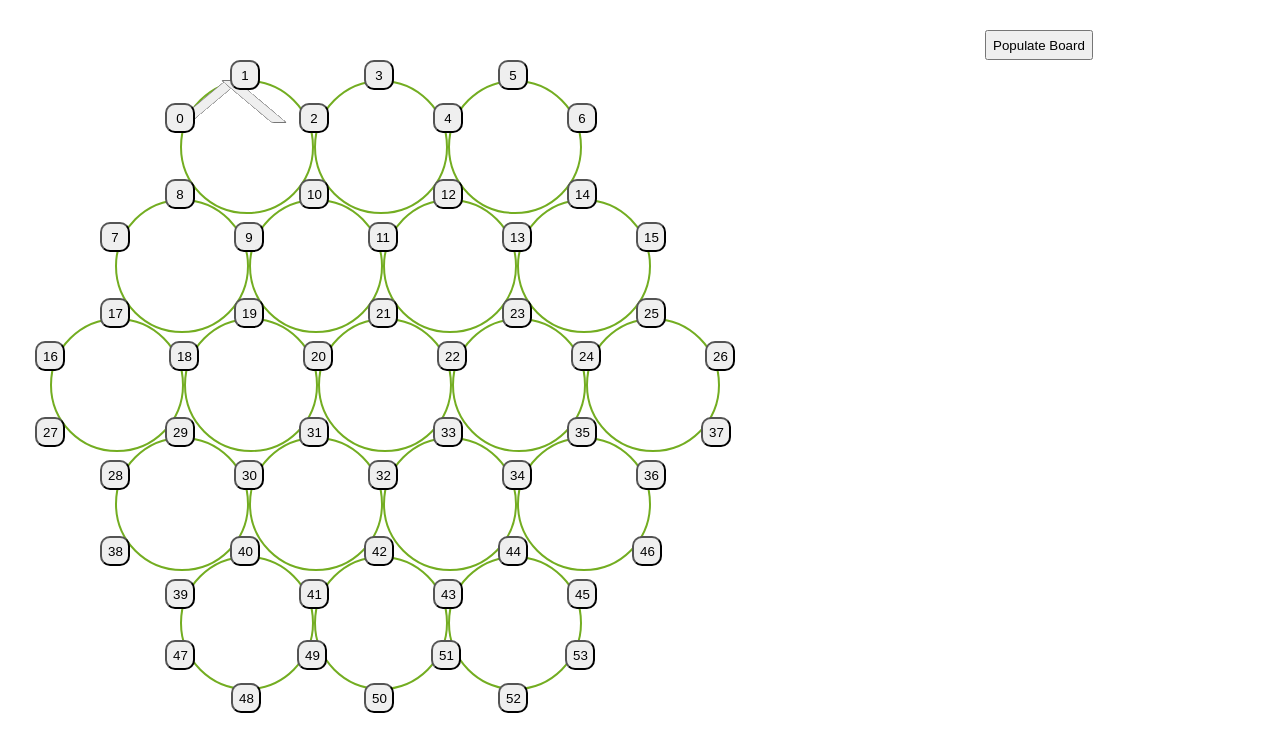
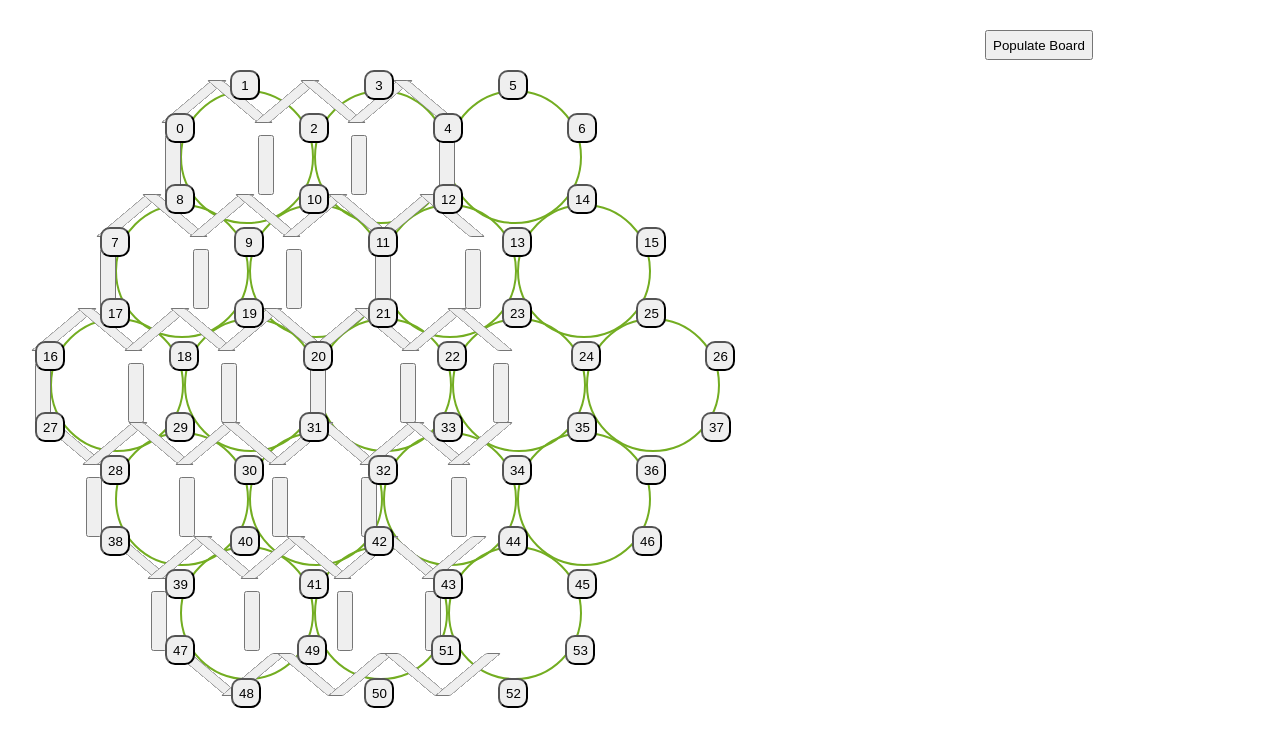
Before and after one commit to woqs/react_catan, a React (Create React App) app: page / in a window 1280 px wide. Shown: the top 752 px of the page. Built offline with nearby package versions, Linux system fonts and the light colour scheme.

Commit message:
feat: add all roads

```diff
--- a/src/App.css
+++ b/src/App.css
@@ -44,6 +44,7 @@
 
 .CellLine {
   display: flex;
+  margin-top: 10px;
 }
 
 .VillageLineBottom {
@@ -58,7 +59,7 @@
 }
 
 .DownCellLine {
-  margin-top: -15px;
+  margin-top: -30px;
 }
 
 .RoundCell {
@@ -91,6 +92,11 @@
   transform: skewX(50deg);
 }
 
+.RoadUpward {
+  margin-top: 55px;
+  height: 60px;
+}
+
 .wool {
   background-color: whitesmoke;
 }
--- a/src/atom/Road.tsx
+++ b/src/atom/Road.tsx
@@ -1,3 +1,5 @@
+import { CSSProperties } from "react";
+
 export const POSITION_TOP_LEFT = "RoadTopLeft";
 export const POSITION_TOP_RIGHT = "RoadTopRight";
 export const POSITION_UPWARD = "RoadUpward";
@@ -7,11 +9,11 @@ type Position =
 | typeof POSITION_TOP_RIGHT
 | typeof POSITION_UPWARD
 
-function Road(prop: {position: Position}): JSX.Element
+function Road(prop: {position: Position, style?: CSSProperties}): JSX.Element
 {
-    const { position } = prop
+    const { position, style } = prop
     return (
-        <button className={"Road ".concat(position)} style={{marginLeft:'150px'}}></button>
+        <button className={"Road ".concat(position)} style={style}></button>
     );
 }
 export default Road
--- a/src/molecule/Board.tsx
+++ b/src/molecule/Board.tsx
@@ -5,6 +5,7 @@ import '../App.css';
 import Village from "../atom/Village";
 import { getArroundVillagesIds, VillageStatus } from "../domain/VillagesStatus";
 import { ClickableItem } from "../domain/ClickableItem";
+import Road from "../atom/Road";
 
 function Board(prop:{
     productionCells?: Array<ProductionType>,
@@ -50,8 +51,16 @@ function Board(prop:{
     return(
         <div className="Board">
             <div className="RoadLine">
-                <button className="Road RoadTopLeft" style={{marginLeft:'150px'}}></button>
-                <button className="Road RoadTopRight" style={{marginLeft:'30px'}}></button>
+                <Road position="RoadUpward" style={{marginLeft:'115px'}} />
+                <Road position="RoadTopLeft" style={{marginLeft:'5px'}} />
+                <Road position="RoadTopRight" style={{marginLeft:'30px'}} />
+                <Road position="RoadUpward" style={{marginLeft:'10px'}} />
+                <Road position="RoadTopLeft" style={{marginLeft:'5px'}} />
+                <Road position="RoadTopRight" style={{marginLeft:'30px'}} />
+                <Road position="RoadUpward" style={{marginLeft:'10px'}} />
+                <Road position="RoadTopLeft" style={{marginLeft:'5px'}} />
+                <Road position="RoadTopRight" style={{marginLeft:'30px'}} />
+                <Road position="RoadUpward" style={{marginLeft:'5px'}} />
             </div>
             <div className="CellLine">
                 <Village style={{marginLeft:'115px', marginTop:'23px'}} statuses={villageStatus} id={0} onClick={() => onVillageClick(0)} />
@@ -71,7 +80,22 @@ function Board(prop:{
 
                 <Village style={{marginLeft:'-15px', marginTop:'23px'}} statuses={villageStatus} id={6} onClick={() => onVillageClick(6)} />
             </div>
-            <div className="CellLine DownCellLine">
+            <div className="RoadLine DownCellLine">
+                <Road position="RoadUpward" style={{marginLeft:'50px'}} />
+                <Road position="RoadTopLeft" style={{marginLeft:'5px'}} />
+                <Road position="RoadTopRight" style={{marginLeft:'30px'}} />
+                <Road position="RoadUpward" style={{marginLeft:'10px'}} />
+                <Road position="RoadTopLeft" style={{marginLeft:'5px'}} />
+                <Road position="RoadTopRight" style={{marginLeft:'30px'}} />
+                <Road position="RoadUpward" style={{marginLeft:'10px'}} />
+                <Road position="RoadTopLeft" style={{marginLeft:'5px'}} />
+                <Road position="RoadTopRight" style={{marginLeft:'30px'}} />
+                <Road position="RoadUpward" style={{marginLeft:'6px'}} />
+                <Road position="RoadTopLeft" style={{marginLeft:'7px'}} />
+                <Road position="RoadTopRight" style={{marginLeft:'30px'}} />
+                <Road position="RoadUpward" style={{marginLeft:'5px'}} />
+            </div>
+            <div className="CellLine">
                 <Village style={{marginLeft:'50px', marginTop:'23px'}}  statuses={villageStatus} id={7} onClick={() => onVillageClick(7)} />
                 <Village style={{marginLeft:'35px', marginTop:'-20px'}} statuses={villageStatus} id={8} onClick={() => onVillageClick(8)} />
 
@@ -94,7 +118,25 @@ function Board(prop:{
 
                 <Village style={{marginLeft:'-15px', marginTop:'23px'}} statuses={villageStatus} id={15} onClick={() => onVillageClick(15)} />
             </div>
-            <div className="CellLine DownCellLine">
+            <div className="RoadLine DownCellLine">
+                <Road position="RoadUpward" style={{marginLeft:'-15px'}} />
+                <Road position="RoadTopLeft" style={{marginLeft:'5px'}} />
+                <Road position="RoadTopRight" style={{marginLeft:'30px'}} />
+                <Road position="RoadUpward" style={{marginLeft:'10px'}} />
+                <Road position="RoadTopLeft" style={{marginLeft:'5px'}} />
+                <Road position="RoadTopRight" style={{marginLeft:'30px'}} />
+                <Road position="RoadUpward" style={{marginLeft:'10px'}} />
+                <Road position="RoadTopLeft" style={{marginLeft:'5px'}} />
+                <Road position="RoadTopRight" style={{marginLeft:'30px'}} />
+                <Road position="RoadUpward" style={{marginLeft:'6px'}} />
+                <Road position="RoadTopLeft" style={{marginLeft:'7px'}} />
+                <Road position="RoadTopRight" style={{marginLeft:'30px'}} />
+                <Road position="RoadUpward" style={{marginLeft:'5px'}} />
+                <Road position="RoadTopLeft" style={{marginLeft:'10px'}} />
+                <Road position="RoadTopRight" style={{marginLeft:'30px'}} />
+                <Road position="RoadUpward" style={{marginLeft:'5px'}} />
+            </div>
+            <div className="CellLine">
                 <Village style={{marginLeft:'-15px', marginTop:'23px'}} statuses={villageStatus} id={16} onClick={() => onVillageClick(16)} />
                 <Village style={{marginLeft:'35px', marginTop:'-20px'}} statuses={villageStatus} id={17} onClick={() => onVillageClick(17)} />
 
@@ -122,7 +164,24 @@ function Board(prop:{
 
                 <Village style={{marginLeft:'-15px', marginTop:'23px'}} statuses={villageStatus} id={26} onClick={() => onVillageClick(26)}/>
             </div>
-            <div className="CellLine DownCellLine">
+            <div className="RoadLine DownCellLine">
+                <Road position="RoadTopRight" style={{marginLeft:'15px'}} />
+                <Road position="RoadUpward" style={{marginLeft:'5px'}} />
+                <Road position="RoadTopLeft" style={{marginLeft:'5px'}} />
+                <Road position="RoadTopRight" style={{marginLeft:'30px'}} />
+                <Road position="RoadUpward" style={{marginLeft:'10px'}} />
+                <Road position="RoadTopLeft" style={{marginLeft:'5px'}} />
+                <Road position="RoadTopRight" style={{marginLeft:'30px'}} />
+                <Road position="RoadUpward" style={{marginLeft:'10px'}} />
+                <Road position="RoadTopLeft" style={{marginLeft:'5px'}} />
+                <Road position="RoadTopRight" style={{marginLeft:'30px'}} />
+                <Road position="RoadUpward" style={{marginLeft:'6px'}} />
+                <Road position="RoadTopLeft" style={{marginLeft:'7px'}} />
+                <Road position="RoadTopRight" style={{marginLeft:'30px'}} />
+                <Road position="RoadUpward" style={{marginLeft:'5px'}} />
+                <Road position="RoadTopLeft" style={{marginLeft:'5px'}} />
+            </div>
+            <div className="CellLine">
                 <Village style={{marginLeft:'-15px', marginTop:'-20px'}} statuses={villageStatus} id={27} onClick={() => onVillageClick(27)} />
                 <Village style={{marginLeft:'35px', marginTop:'23px'}}   statuses={villageStatus} id={28} onClick={() => onVillageClick(28)} />
                 <Village style={{marginLeft:'35px', marginTop:'-20px'}}  statuses={villageStatus} id={29} onClick={() => onVillageClick(29)} />
@@ -147,7 +206,21 @@ function Board(prop:{
                 <Village style={{marginLeft:'-15px', marginTop:'23px'}} statuses={villageStatus} id={36} onClick={() => onVillageClick(36)} />
                 <Village style={{marginLeft:'35px', marginTop:'-20px'}} statuses={villageStatus} id={37} onClick={() => onVillageClick(37)} />
             </div>
-            <div className="CellLine DownCellLine">
+            <div className="RoadLine DownCellLine">
+                <Road position="RoadTopRight" style={{marginLeft:'80px'}} />
+                <Road position="RoadUpward" style={{marginLeft:'5px'}} />
+                <Road position="RoadTopLeft" style={{marginLeft:'5px'}} />
+                <Road position="RoadTopRight" style={{marginLeft:'30px'}} />
+                <Road position="RoadUpward" style={{marginLeft:'10px'}} />
+                <Road position="RoadTopLeft" style={{marginLeft:'5px'}} />
+                <Road position="RoadTopRight" style={{marginLeft:'30px'}} />
+                <Road position="RoadUpward" style={{marginLeft:'10px'}} />
+                <Road position="RoadTopLeft" style={{marginLeft:'5px'}} />
+                <Road position="RoadTopRight" style={{marginLeft:'30px'}} />
+                <Road position="RoadUpward" style={{marginLeft:'5px'}} />
+                <Road position="RoadTopLeft" style={{marginLeft:'5px'}} />
+            </div>
+            <div className="CellLine">
                 <Village style={{marginLeft:'50px', marginTop:'-20px'}} statuses={villageStatus} id={38} onClick={() => onVillageClick(38)} />
                 <Village style={{marginLeft:'35px', marginTop:'23px'}}  statuses={villageStatus} id={39} onClick={() => onVillageClick(39)} />
                 <Village style={{marginLeft:'35px', marginTop:'-20px'}} statuses={villageStatus} id={40} onClick={() => onVillageClick(40)} />
@@ -166,7 +239,7 @@ function Board(prop:{
                 <Village style={{marginLeft:'-15px', marginTop:'23px'}} statuses={villageStatus} id={45} onClick={() => onVillageClick(45)} />
                 <Village style={{marginLeft:'35px', marginTop:'-20px'}} statuses={villageStatus} id={46} onClick={() => onVillageClick(46)} />
             </div>
-            <div className="CellLine DownCellLine">
+            <div className="CellLine" style={{marginTop: '-10px'}}>
                 <Village style={{marginLeft:'115px', marginTop:'-35px'}} statuses={villageStatus} id={47} onClick={() => onVillageClick(47)} />
                 <Village style={{marginLeft:'36px', marginTop:'8px'}}    statuses={villageStatus} id={48} onClick={() => onVillageClick(48)} />
                 <Village style={{marginLeft:'36px', marginTop:'-35px'}}  statuses={villageStatus} id={49} onClick={() => onVillageClick(49)} />
@@ -175,6 +248,14 @@ function Board(prop:{
                 <Village style={{marginLeft:'37px', marginTop:'8px'}}    statuses={villageStatus} id={52} onClick={() => onVillageClick(52)} />
                 <Village style={{marginLeft:'37px', marginTop:'-35px'}}  statuses={villageStatus} id={53} onClick={() => onVillageClick(53)} />
             </div>
+            <div className="RoadLine" style={{marginTop: '-55px'}}>
+                <Road position="RoadTopRight" style={{marginLeft:'150px'}} />
+                <Road position="RoadTopLeft" style={{marginLeft:'30px'}} />
+                <Road position="RoadTopRight" style={{marginLeft:'40px'}} />
+                <Road position="RoadTopLeft" style={{marginLeft:'35px'}} />
+                <Road position="RoadTopRight" style={{marginLeft:'40px'}} />
+                <Road position="RoadTopLeft" style={{marginLeft:'35px'}} />
+            </div>
         </div>
     )
 }
```
